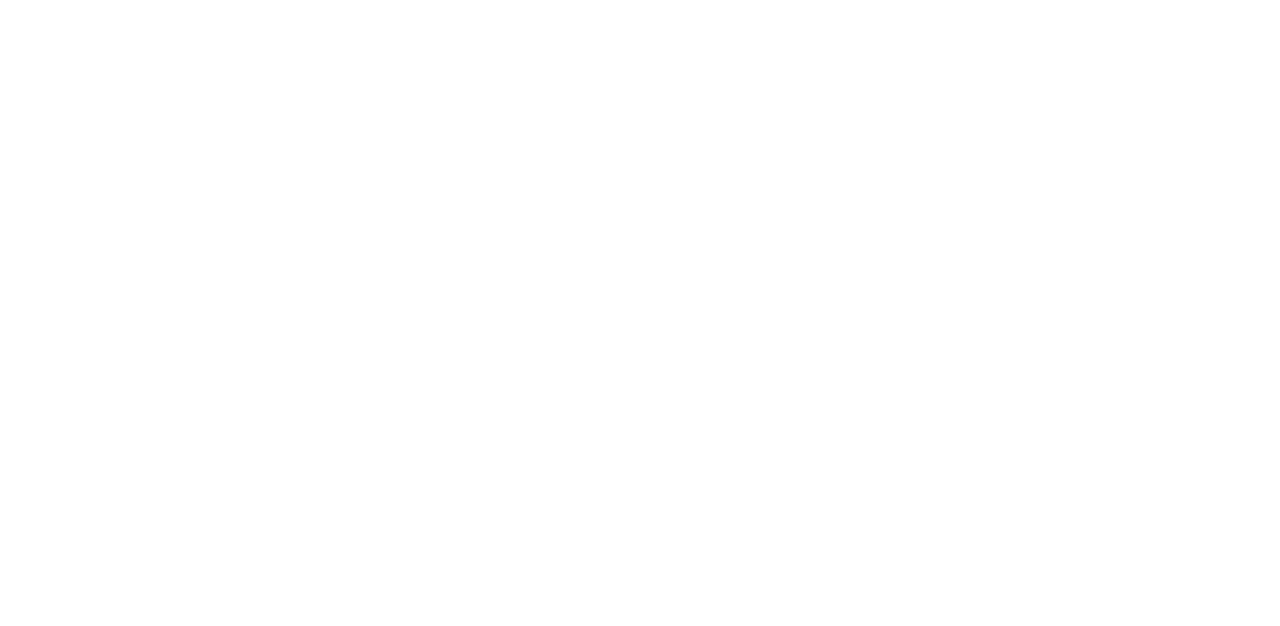
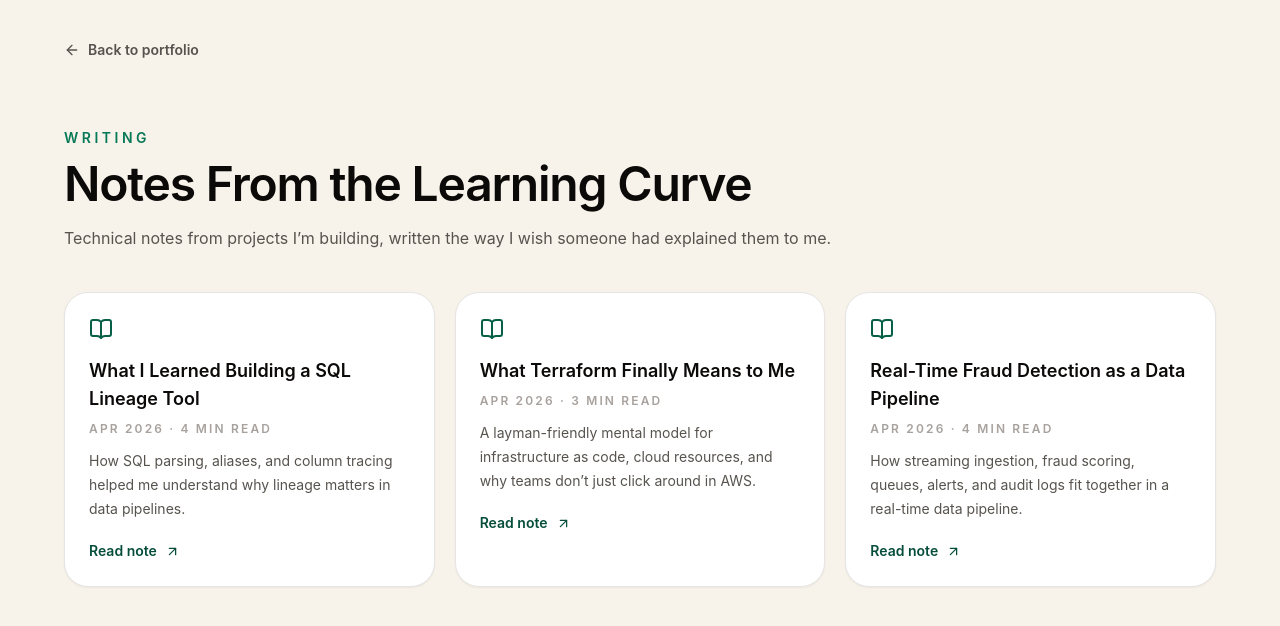
Before and after one commit to jenniferarias414/portfolio-v2, a React (Vite) app: page /notes in a window 1280 px wide. Before the commit this address had no page. Shown: the top 626 px of the page. Built offline with nearby package versions, Linux system fonts and the light colour scheme.

Commit message:
updated notes cards and section

```diff
--- a/src/App.jsx
+++ b/src/App.jsx
@@ -2,6 +2,7 @@
 import { BrowserRouter, Route, Routes, useLocation } from "react-router-dom";
 import FraudDetectionCaseStudy from "./pages/FraudDetectionCaseStudy.jsx";
 import Home from "./pages/Home.jsx";
+import NotesPage from "./pages/NotesPage.jsx";
 import RetailDataLakeCaseStudy from "./pages/RetailDataLakeCaseStudy.jsx";
 
 const routerBasename = import.meta.env.BASE_URL.replace(/\/$/, "");
@@ -23,6 +24,7 @@
       <ScrollToTop />
       <Routes>
         <Route path="/" element={<Home />} />
+        <Route path="/notes" element={<NotesPage />} />
         <Route path="/case-studies/retail-data-lake-system-design" element={<RetailDataLakeCaseStudy />} />
         <Route path="/case-studies/real-time-fraud-detection-pipeline" element={<FraudDetectionCaseStudy />} />
       </Routes>
--- /dev/null
+++ b/src/data/notes.js
@@ -0,0 +1,34 @@
+export const notes = [
+  {
+    title: "What I Learned Building a SQL Lineage Tool",
+    date: "2026-04-01",
+    dateLabel: "APR 2026",
+    readTime: "4 MIN READ",
+    description:
+      "How SQL parsing, aliases, and column tracing helped me understand why lineage matters in data pipelines.",
+    path: "#",
+    featured: true,
+  },
+  {
+    title: "What Terraform Finally Means to Me",
+    date: "2026-04-01",
+    dateLabel: "APR 2026",
+    readTime: "3 MIN READ",
+    description:
+      "A layman-friendly mental model for infrastructure as code, cloud resources, and why teams don’t just click around in AWS.",
+    path: "#",
+    featured: true,
+  },
+  {
+    title: "Real-Time Fraud Detection as a Data Pipeline",
+    date: "2026-04-01",
+    dateLabel: "APR 2026",
+    readTime: "4 MIN READ",
+    description:
+      "How streaming ingestion, fraud scoring, queues, alerts, and audit logs fit together in a real-time data pipeline.",
+    path: "#",
+    featured: true,
+  },
+];
+
+export const recentNotes = notes.slice(0, 3);
--- a/src/pages/Home.jsx
+++ b/src/pages/Home.jsx
@@ -19,6 +19,7 @@
   GitBranch,
   Sparkles,
 } from "lucide-react";
+import { recentNotes } from "../data/notes.js";
 
 const githubUrl = "https://github.com/jenniferarias414";
 const linkedinUrl = "https://www.linkedin.com/in/jennifer-arias-427851289/";
@@ -94,27 +95,6 @@
       "Python web ingestion project that scrapes a practice website, parses HTML with XPath, and exports structured CSV/report outputs.",
     tags: ["requests", "lxml", "pandas", "XPath", "ETL"],
     github: "https://github.com/jenniferarias414/python-automation-labs/tree/main/09_bookstore_web_data_pipeline",
-  },
-];
-
-const notes = [
-  {
-    title: "What I Learned Building a SQL Lineage Tool",
-    meta: "Apr 2026 · 3 min read",
-    summary:
-      "How SQL parsing, table aliases, and column lineage connect to data governance.",
-  },
-  {
-    title: "Web Scraping as a Data Pipeline",
-    meta: "Apr 2026 · 3 min read",
-    summary:
-      "How HTTP requests, HTML parsing, XPath, and CSV outputs map to ETL concepts.",
-  },
-  {
-    title: "AI-Assisted Learning in Data Engineering",
-    meta: "Apr 2026 · 3 min read",
-    summary:
-      "How AI tools help me learn faster, debug more effectively, and document technical work.",
   },
 ];
 
@@ -712,11 +692,11 @@
 function Notes() {
   return (
     <section id="notes" className="px-5 py-24 md:px-8">
-      <SectionHeader eyebrow="Writing" title="Technical Notes">
-        Short technical writeups and learning notes from projects I’m building.
+      <SectionHeader eyebrow="WRITING" title="Notes From the Learning Curve">
+        Technical notes from projects I’m building, written the way I wish someone had explained them to me.
       </SectionHeader>
       <div className="mx-auto grid max-w-6xl gap-5 md:grid-cols-3">
-        {notes.map((note) => (
+        {recentNotes.map((note) => (
           <motion.article
             key={note.title}
             whileHover={{ y: -4 }}
@@ -725,13 +705,20 @@
           >
             <BookOpen className="mb-4 text-emerald-800" />
             <h3 className="text-lg font-semibold text-stone-950">{note.title}</h3>
-            <p className="mt-2 text-xs font-semibold uppercase tracking-[0.18em] text-stone-400">{note.meta}</p>
-            <p className="mt-3 text-sm leading-6 text-stone-600">{note.summary}</p>
-            <a href="#" className="mt-5 inline-flex items-center gap-2 text-sm font-semibold text-emerald-900">
+            <p className="mt-2 text-xs font-semibold uppercase tracking-[0.18em] text-stone-400">
+              {note.dateLabel} · {note.readTime}
+            </p>
+            <p className="mt-3 text-sm leading-6 text-stone-600">{note.description}</p>
+            <a href={note.path} className="mt-5 inline-flex items-center gap-2 text-sm font-semibold text-emerald-900">
               Read note <ArrowUpRight className="transition-transform duration-200 group-hover:translate-x-1" size={15} />
             </a>
           </motion.article>
         ))}
+      </div>
+      <div className="mx-auto mt-8 flex max-w-6xl justify-center">
+        <Link to="/notes" className="inline-flex items-center gap-2 text-sm font-semibold text-stone-600 transition-colors duration-200 hover:text-emerald-900">
+          View all notes <ArrowUpRight size={15} />
+        </Link>
       </div>
     </section>
   );
--- /dev/null
+++ b/src/pages/NotesPage.jsx
@@ -0,0 +1,50 @@
+import { motion } from "framer-motion";
+import { ArrowLeft, ArrowUpRight, BookOpen } from "lucide-react";
+import { Link } from "react-router-dom";
+import { notes } from "../data/notes.js";
+
+function NotesPage() {
+  return (
+    <main className="min-h-screen bg-[#f7f3ea] px-5 py-10 text-stone-950 md:px-8">
+      <div className="mx-auto max-w-6xl">
+        <Link to="/" className="inline-flex items-center gap-2 text-sm font-semibold text-stone-600 transition-colors duration-200 hover:text-emerald-900">
+          <ArrowLeft size={16} />
+          Back to portfolio
+        </Link>
+
+        <section className="py-16">
+          <div className="mb-10 max-w-3xl">
+            <p className="mb-3 text-sm font-semibold uppercase tracking-[0.25em] text-emerald-700">WRITING</p>
+            <h1 className="text-4xl font-semibold tracking-tight text-stone-950 md:text-5xl">Notes From the Learning Curve</h1>
+            <p className="mt-4 text-base leading-7 text-stone-600">
+              Technical notes from projects I’m building, written the way I wish someone had explained them to me.
+            </p>
+          </div>
+
+          <div className="grid gap-5 md:grid-cols-3">
+            {notes.map((note) => (
+              <motion.article
+                key={note.title}
+                whileHover={{ y: -4 }}
+                transition={{ duration: 0.18, ease: "easeOut" }}
+                className="group rounded-3xl border border-stone-200 bg-white p-6 shadow-sm transition-all duration-200 hover:border-emerald-800/30 hover:shadow-xl hover:shadow-stone-900/8"
+              >
+                <BookOpen className="mb-4 text-emerald-800" />
+                <h2 className="text-lg font-semibold text-stone-950">{note.title}</h2>
+                <p className="mt-2 text-xs font-semibold uppercase tracking-[0.18em] text-stone-400">
+                  {note.dateLabel} · {note.readTime}
+                </p>
+                <p className="mt-3 text-sm leading-6 text-stone-600">{note.description}</p>
+                <a href={note.path} className="mt-5 inline-flex items-center gap-2 text-sm font-semibold text-emerald-900">
+                  Read note <ArrowUpRight className="transition-transform duration-200 group-hover:translate-x-1" size={15} />
+                </a>
+              </motion.article>
+            ))}
+          </div>
+        </section>
+      </div>
+    </main>
+  );
+}
+
+export default NotesPage;
```
